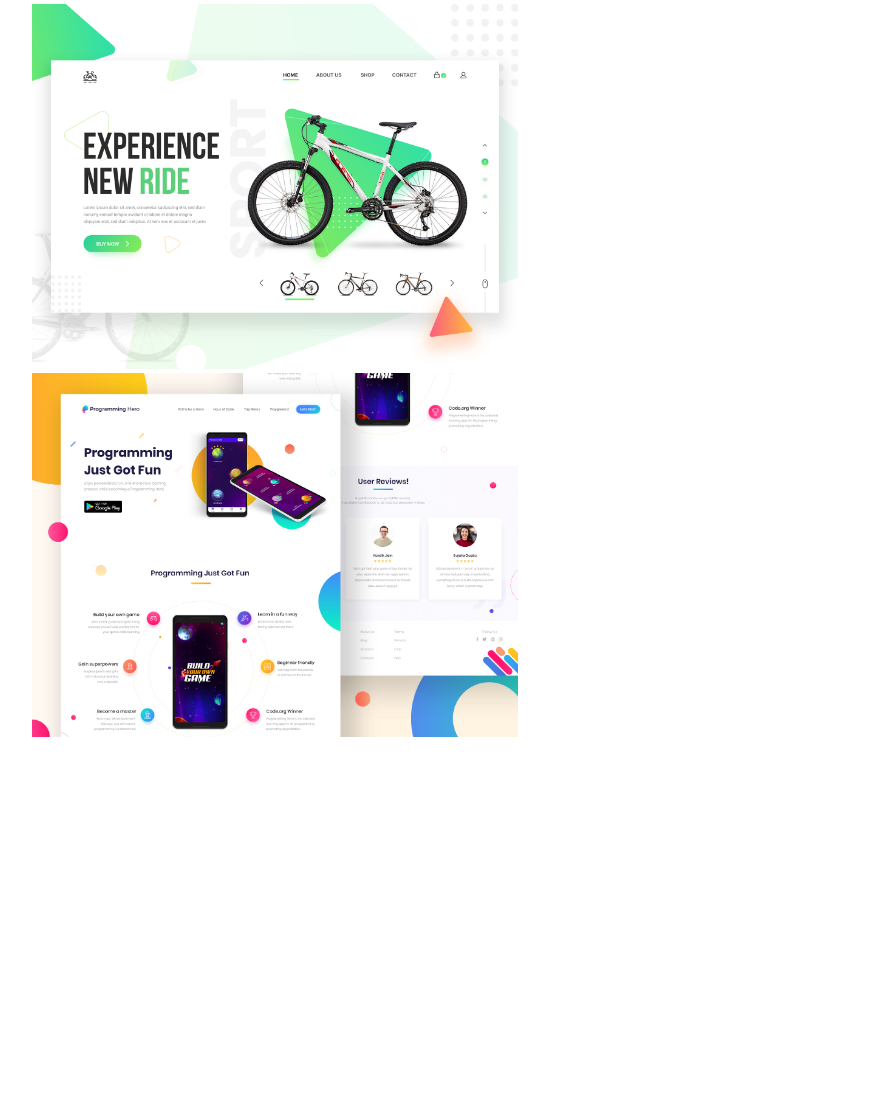
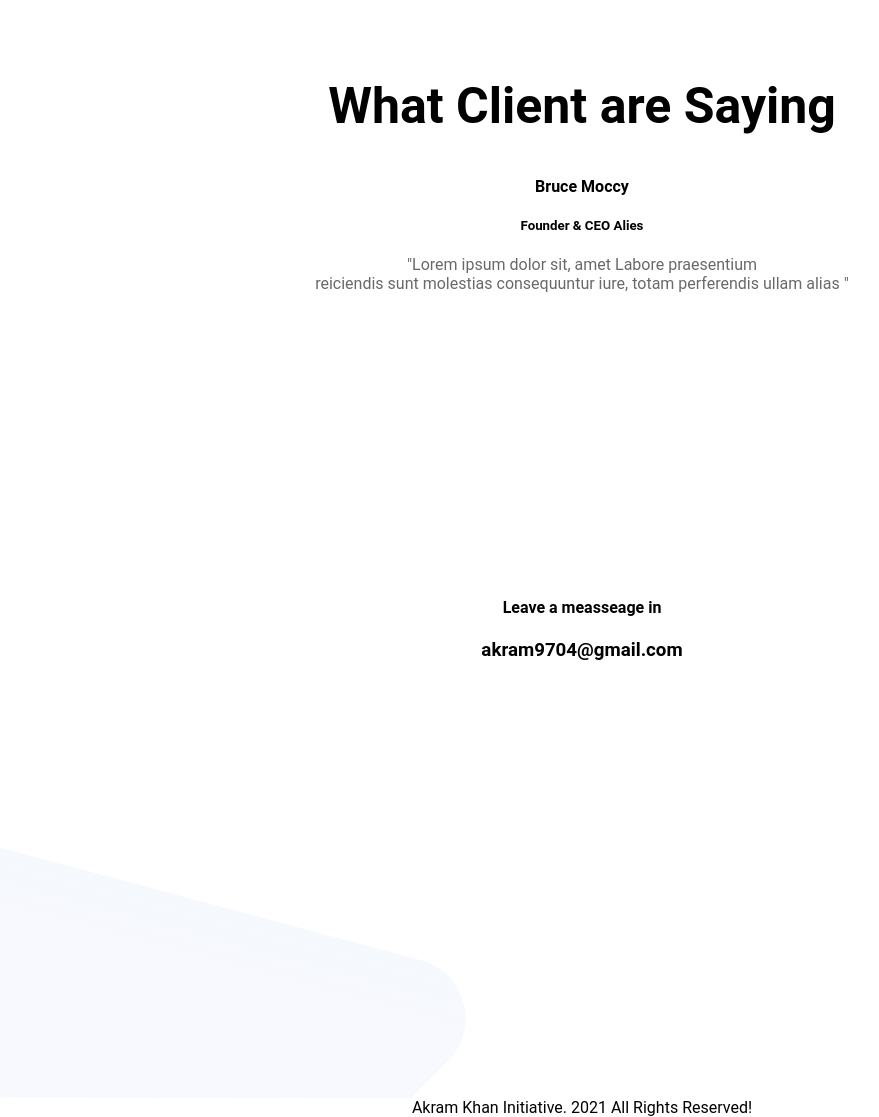
Before and after one commit to akram9704/personal-website, a plain HTML site: page index.html in a window 1280 px wide. Shown: the part 1608-2725 px from the top of the page, without its empty margins (58-937 px from the left). Before the commit the page ends 2349 px from the top, so only its background shows below. Drawn offline with Linux system fonts and the light colour scheme.

Commit message:
Leave a message problem facing in BG Color

```diff
--- a/index.html
+++ b/index.html
@@ -41,14 +41,36 @@
 
 <section class="latest-work-banner">
     <h1>My Latest Work</h1>
-<div class="half-width latest-work-banner">
-    <div class="image-align"><img src="images/latest-work/work-1.png" alt="" style="width:100%"></div>
+<div class="row">
+    <img src="images/latest-work/work-1.png" alt="">
 
-    <div class="image-align"><img src="images/latest-work/work-2.jpg" alt="" style="width:100%"></div>
+    <img src="images/latest-work/work-2.jpg" alt="">
 
-    <div class="image-align"><img src="images/latest-work/work-3.jpg" alt="" style="width:100%"></div>
+    <img src="images/latest-work/work-3.jpg" alt="">
 </div>
 </section>
 
+<section class="Client-area">
+    <div class="review">
+        <h1>What Client are Saying</h1>
+    </div>
+    <div class="review">
+        <h4>Bruce Moccy</h4>
+        <h5>Founder & CEO Alies</h5>
+
+            <p>"Lorem ipsum dolor sit, amet Labore praesentium <br> reiciendis sunt molestias consequuntur iure, totam perferendis ullam alias "</p>
+
+    </div>
+</section>
+
+<section class="contact-me">
+    <div class="info">
+        <h4>Leave a measseage in</h4>
+        <h3>akram9704@gmail.com</h3>
+
+    </div>
+</section>
+
 </body>
+<footer class="review">Akram Khan Initiative. 2021 All Rights Reserved!</footer>
 </html>
--- a/style.css
+++ b/style.css
@@ -55,4 +55,46 @@
     background-image: url(images/latest-work-bg.png);
     background-repeat: no-repeat;
     text-align:center;
+    background-position: center;
 }
+
+
+.row{
+    display: flex;
+    justify-items: center;
+
+}
+
+.review{
+    text-align: center;
+}
+
+.client-area{
+    width: 100%;
+    clear: both;
+    display: flex;
+    justify-items: center;
+}
+
+.info{
+    background-color: solid black;
+    clear: both;
+    text-decoration: none;
+    font-weight: 500px;
+    text-align: center;
+}
+
+.contact-me{
+    clear: both;
+    background-image: url(images/footer-bg.png);
+    background-repeat: no-repeat;
+}
+
+.row{
+    width: 100%;
+    display: flex;
+    justify-content: center;
+}
+.row img{
+    width: 33.33%;
+}
```
